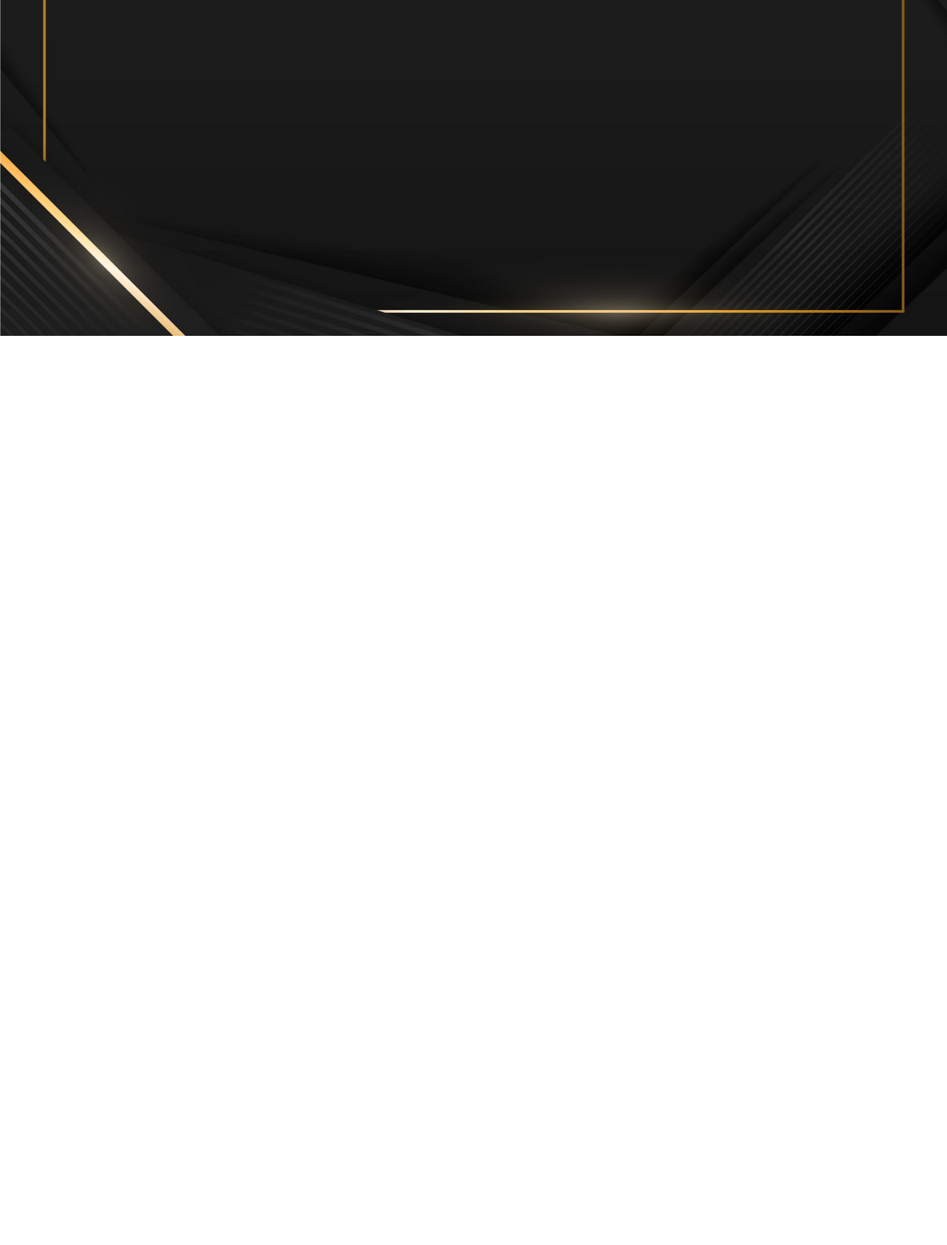
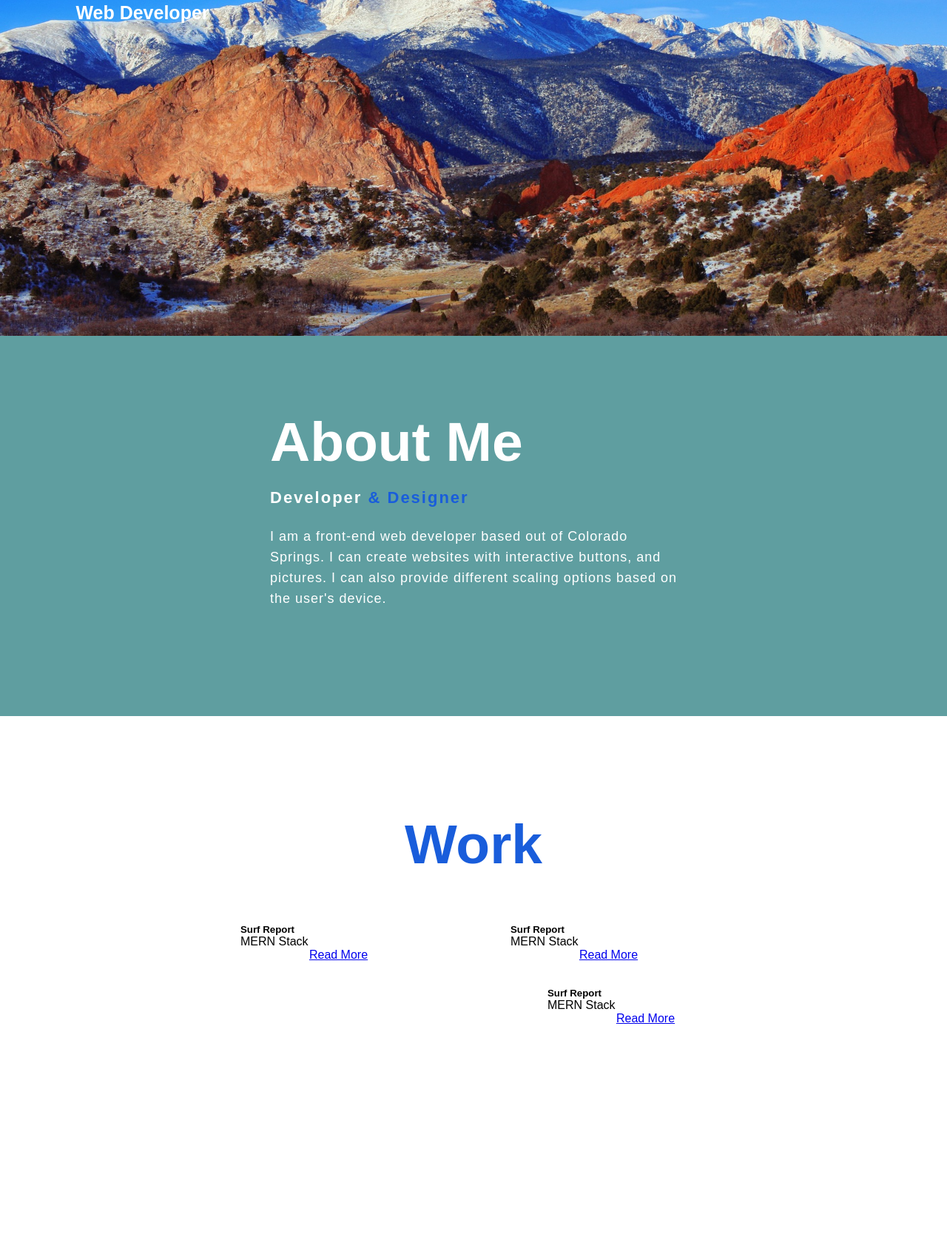
Before and after one commit to troyfoster0324/Troy-Foster-Coding-Profile, a plain HTML site: page 02-Challenge/Working Assets/index.html in a window 1280 px wide. Shown: the part 346-2029 px from the top of the page at 74% size. Before the commit the page ends 800 px from the top, so only its background shows below. Drawn offline with Linux system fonts and the light colour scheme.

Commit message:
added background image, and coded in CSS properties/ about me section/ work exp

```diff
--- a/02-Challenge/Working Assets/CSS assets/style.css
+++ b/02-Challenge/Working Assets/CSS assets/style.css
@@ -8,7 +8,7 @@
 .hero{
     height: 100vh;
     width: 100%;
-    background-image: url(../6191107.jpg);
+    background-image: url(../pikes-peak-1273566_1920.jpg);
     background-size: cover;
     background-position: center;
 }
@@ -46,3 +46,97 @@ nav ul li a:hover{
     color: cornflowerblue;
     transition: .4s;
 }
+.content {
+    position: absolute;
+    top: 25%;
+    left: 8%;
+    transform: translateY(-50);
+}
+h1 {
+    color: white;
+    margin: 20px 0px 20px;
+    font-size: 75px;
+}
+h3 {
+    color: white;
+    font-size: 25px;
+    margin-bottom: 25px;
+}
+h4 {
+    color: cornflowerblue;
+    letter-spacing: 2px;
+    font-size: 20px;
+}
+.about {
+    width: 100%;
+    padding: 100px 0px;
+    background-color:cadetblue;
+}
+.about-text {
+    width: 550px;
+}
+.main {
+    width: 1130px;
+    max-width: 95%;
+    margin: 0 auto;
+    display: flex;
+    align-items:start;
+    justify-content: space-around;
+}
+.about-text h2 {
+    color: white;
+    font-size: 75px;
+    text-transform: capitalize;
+    margin-bottom: 20px;
+
+}
+.about-text h5{
+    color: white;
+    letter-spacing: 2px;
+    font-size: 22px;
+    margin-bottom: 25px;
+    text-transform: capitalize;
+}
+.about-text h5 span{
+    color: rgb(25, 93, 219);
+    letter-spacing: 2px;
+    font-size: 22px;
+    margin-bottom: 25px;
+    text-transform: capitalize;
+}
+.about-text p{
+    color:white;
+    letter-spacing: 1px;
+    line-height: 28px;
+    font-size: 18px;
+    margin-bottom: 45px;
+}
+.service {
+    background: white;
+    width: 100%;
+    padding: 100px 0px;
+}
+.title h2{
+    color: rgb(25, 93, 219);
+    font-size: 75px;
+    width: 1130px;
+    margin: 30px auto;
+    text-align: center;
+}
+.box {
+    display:flex;
+    justify-content:center;
+    align-items:center;
+    min-height: 100px;
+}
+
+.card{
+    height: 365px;
+    width: 335px;
+    padding: 20px 35px;
+    background: ;
+    border-radius: 20px;
+    margin: 15px;
+    position: relative;
+    overflow: hidden;
+}
--- a/02-Challenge/Working Assets/index.html
+++ b/02-Challenge/Working Assets/index.html
@@ -24,12 +24,63 @@
         <div class="content">
             <h4>Hello, my name is</h4>
             <h1>Troy Foster</h1>
-            <h3>I'm a Web Developer</h3>
-            <div class="newslatter">
+            <h3>Web Developer</h3>
+        </div>
+    </div>
+    <section class="about">
+        <div class="main">
+            <div class="about-text">
+                <h2>About Me</h2>
+                <h5> Developer <span>& Designer</span></h5>
+                <p>I am a front-end web developer based out of Colorado Springs. I can create websites with interactive
+                    buttons, and pictures. I can
+                    also provide different scaling options based on the user's device.</p>
+            </div>
+        </div>
+    </section>
 
 
+    <div class="service">
+        <div class="title">
+            <h2>Work</h2>
+        </div>
+
+        <div class="box">
+            <div class="card">
+                <i class="fa-solid fa-bars"></i>
+                <h5>Surf Report</h5>
+                <div class="pra">
+                    <p>MERN Stack</p>
+
+                    <p style="text-align: center;">
+                    <a class="button" href="#">Read More</a>
+                    </p>
+                </div>
             </div>
-        </div>
+
+            <div class="card">
+                <i class="fa-solid fa-bars"></i>
+                <h5>Surf Report</h5>
+                <div class="pra">
+                    <p>MERN Stack</p>
+
+                    <p style="text-align: center;">
+                    <a class="button" href="#">Read More</a>
+                    </p>
+                </div>
+
+                <div class="card">
+                    <i class="fa-solid fa-bars"></i>
+                    <h5>Surf Report</h5>
+                    <div class="pra">
+                        <p>MERN Stack</p>
+
+                        <p style="text-align: center;">
+                        <a class="button" href="#">Read More</a>
+                        </p>
+                    </div>
+
+            </div>
     </div>
 </body>
 
```
Also changed, not shown: 02-Challenge/Working Assets/pikes-peak-1273566_1920.jpg (added).
